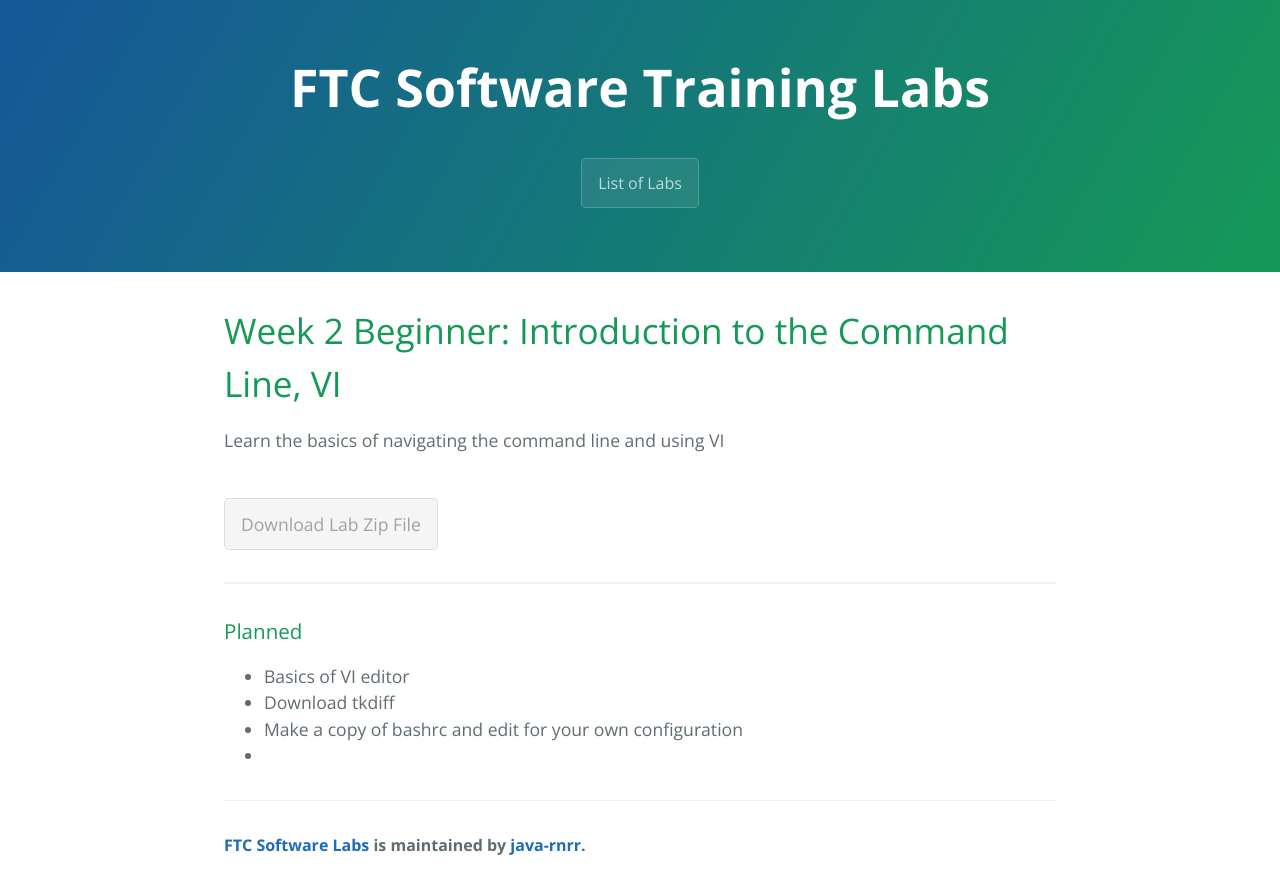
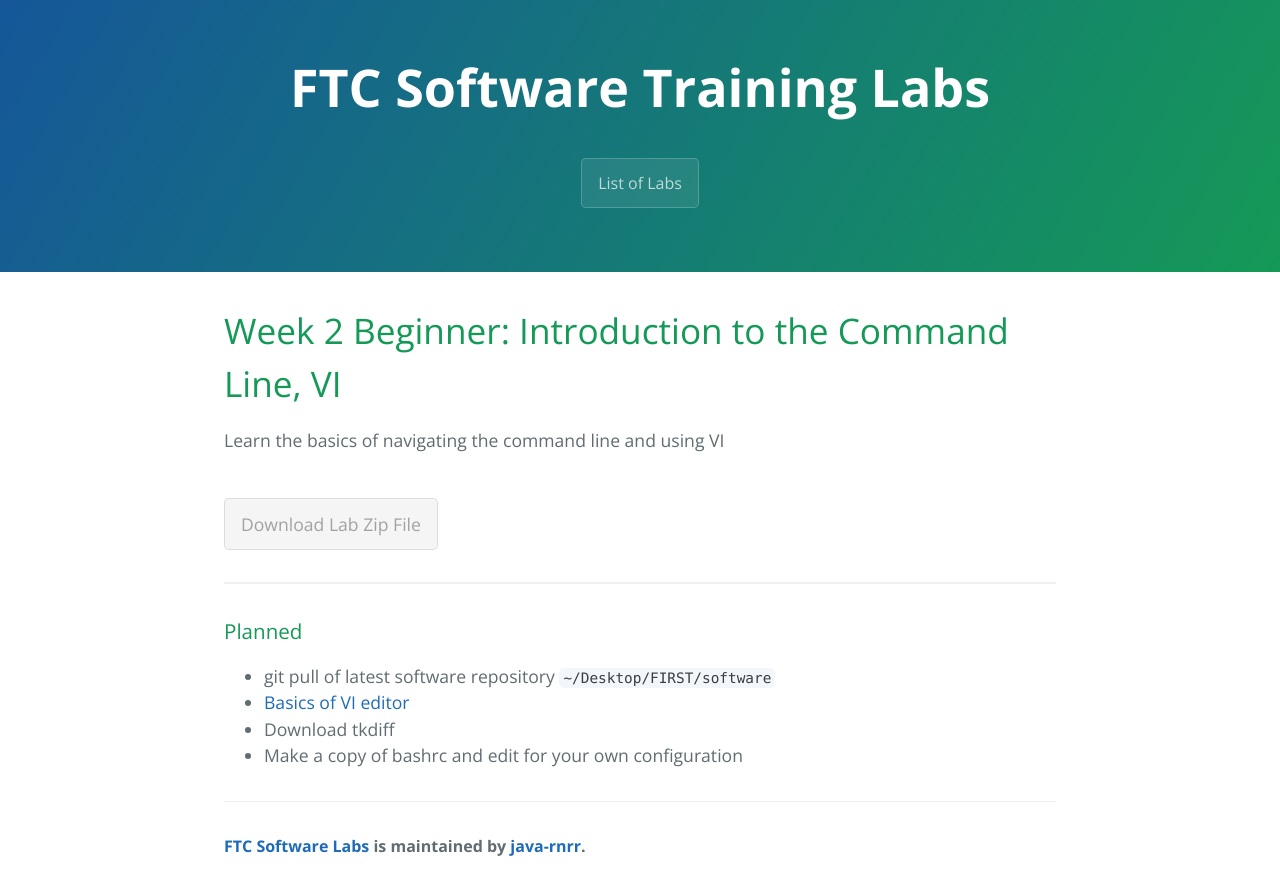
Before and after one commit to java-rnrr/getting-started, a Jekyll site: the page built from _posts/2019-06-03-bw2-intro-to-cmd-line.md, in a window 1280 px wide. Shown: the top 895 px of the page. Built offline with Jekyll 4.4.1, drawn with Linux system fonts in a browser that asks for light colours; the repository's description, which GitHub fills in, is left out.

Commit message:
Update 2019-06-03-bw2-intro-to-cmd-line.md

```diff
--- a/_posts/2019-06-03-bw2-intro-to-cmd-line.md
+++ b/_posts/2019-06-03-bw2-intro-to-cmd-line.md
@@ -5,7 +5,7 @@ description: Learn the basics of navigating the command line and using VI
 ---
 
 ### Planned
-* Basics of VI editor
+* git pull of latest software repository `~/Desktop/FIRST/software`
+* [Basics of VI editor](https://github.com/java-rnrr/software/wiki/VI-Editor-Training)
 * Download tkdiff
 * Make a copy of bashrc and edit for your own configuration
-*
```
